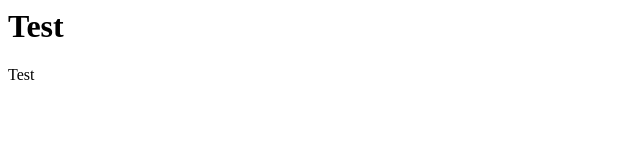
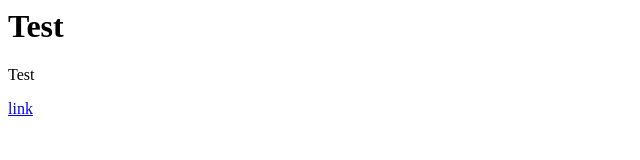
Before and after one commit to taikis/pbl-2023, a plain HTML site: page index.html in a window 1280 px wide. Shown: the full height of the page, 0-640 px from the left. Drawn offline with Linux system fonts and the light colour scheme.

Commit message:
リンクの追加

```diff
--- a/index.html
+++ b/index.html
@@ -4,4 +4,7 @@
 <body>
     <h1>Test</h1>
     <p>Test</p>
+    <a href="https://example.com">
+        link
+    </a>
 </body>
```
